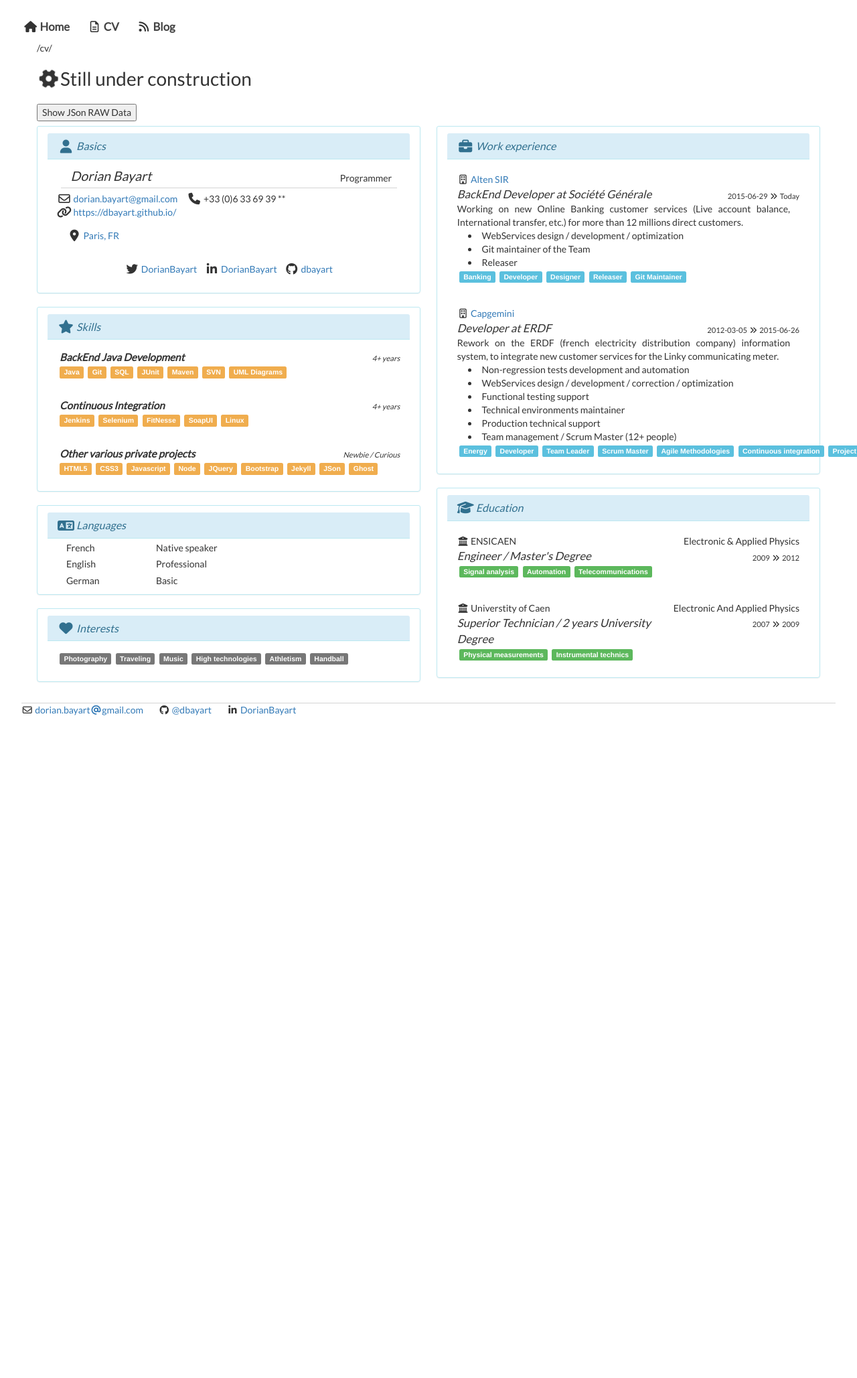
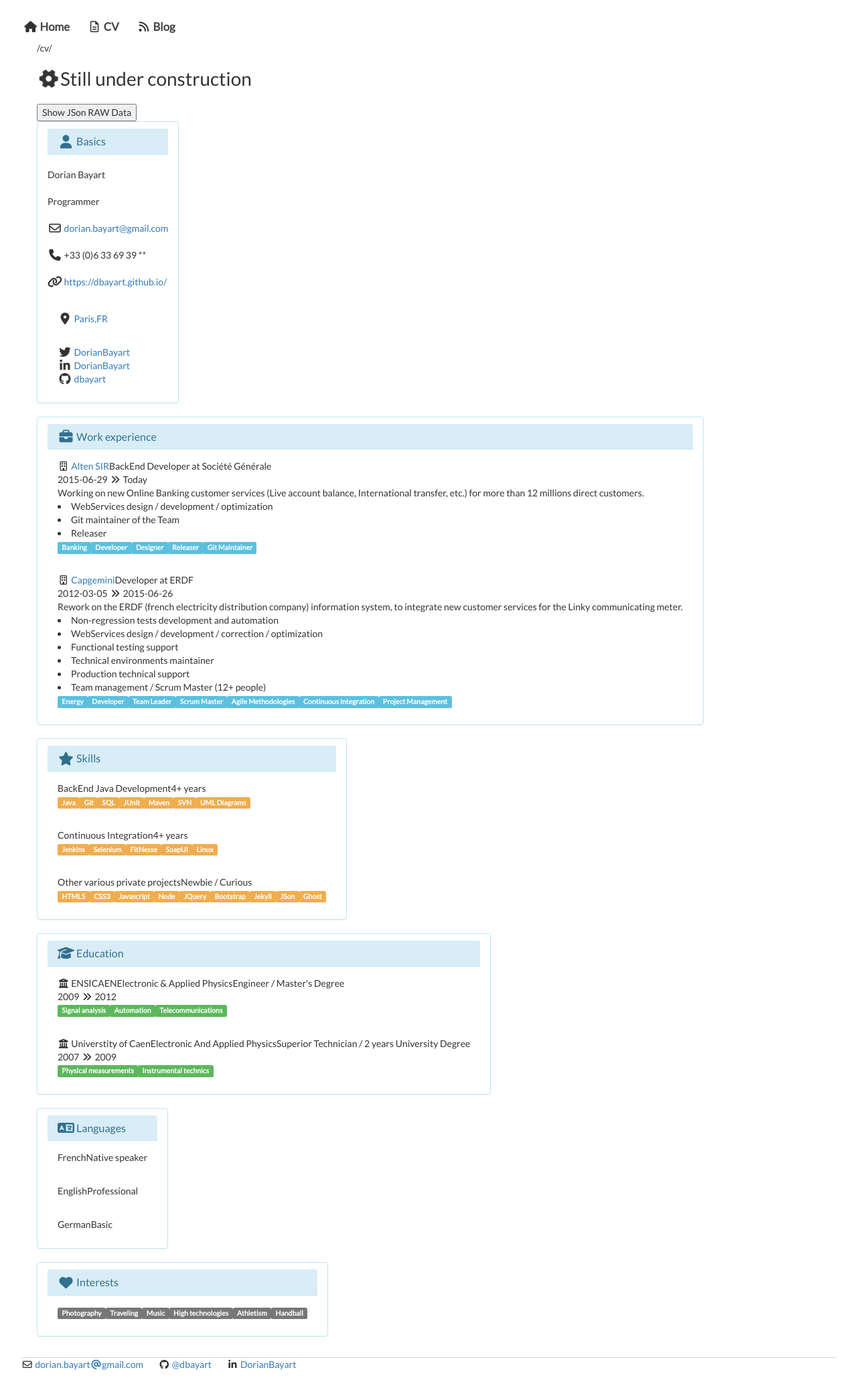
Before and after one commit to dorianbayart/dorianbayart.github.io, a Jekyll site: the page built from cv/index.html, in a window 1280 px wide. Shown: the whole page at 67% size. Built offline with Jekyll 4.4.1, drawn with Linux system fonts in a browser that asks for light colours; nearby versions of some CDN libraries; before the commit the page ends 1080 px from its top, so only the background shows below that.

Commit message:
Update index.html

```diff
--- a/cv/index.html
+++ b/cv/index.html
@@ -9,7 +9,7 @@
 	<div class="grid" id="json_ul"></div>
 </div><!-- /.blurb -->
 
-<link rel="stylesheet" type="text/css" href="/css/cv.css">
+<!--<link rel="stylesheet" type="text/css" href="/css/cv.css">-->
 <script async type="text/javascript" src="/js/cv.js"></script>
 <noscript><style type="text/css">#showButton { display:none; } #json,.noJS { display:block; }</style></noscript>
 <script type="text/javascript" src="https://cdnjs.cloudflare.com/ajax/libs/masonry/4.0.0/masonry.pkgd.min.js"></script>
```
